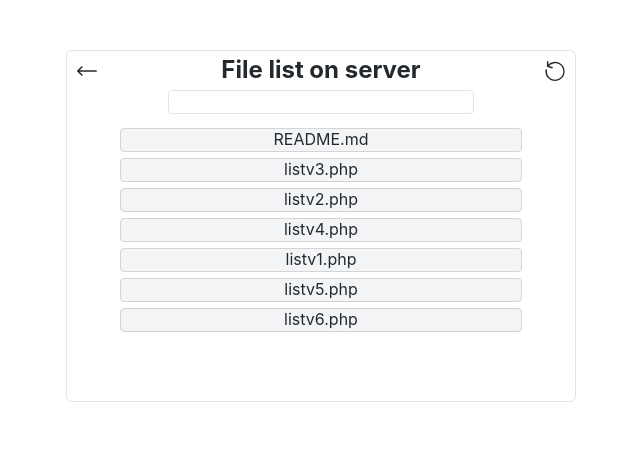
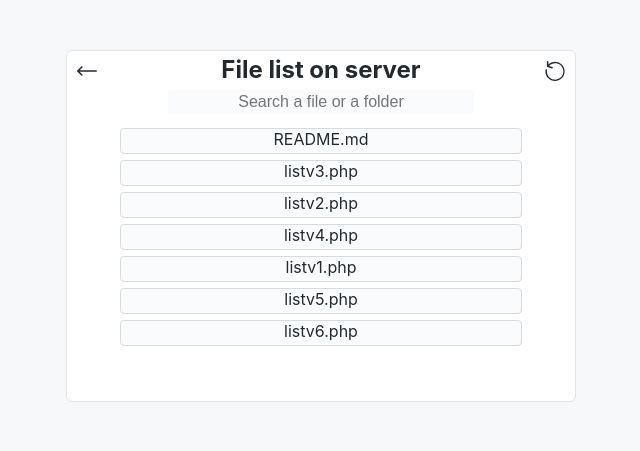
Before and after one commit to Eliton-Lisboa/PHP-list-files, a PHP site: page /listv6.php in a window 1280 px wide. Shown: the top 451 px of the page, without its empty margins (319-959 px from the left). Run offline with PHP 8.4, Linux system fonts and the light colour scheme.

Commit message:
Add files via upload

```diff
--- a/listv6.php
+++ b/listv6.php
@@ -23,34 +23,58 @@
 
     <style>
         :root {
-            --white-color: rgb(255, 255, 255);
-            --gray-color: rgb(36, 41, 46);
-            --blue-color: rgb(3, 102, 214);
-            --green-color: rgb(46, 164, 79);
+            --background-color: #f6f8fa;
+            --scrollbar-thumb-background-color: rgba(17, 88, 199, 1);
 
-            --faint-gray-border: 1px solid rgb(225, 228, 232);
-            --first-btn-color: rgb(243, 244, 246);
-            --first-btn-shadow-color: rgb(211, 212, 214);
-            --btn-active-border: rgba(3, 102, 214 , .3);
-            --font-color: rgb(36, 41, 46);
-            --form-color: transparent;
+            --btn-focus-box-shadow: 0px 0px 0px 3px rgba(17, 88, 199, .4);
+
+            --txb-background-color: #fafbfc;
+
+            --first-btn-background-color: #fafbfc;
+            --first-btn-border-color: #d9dadc;
+            --first-btn-hover-border-color: #d3d4d6;
+            --first-btn-hover-background-color: #f3f4f6;
+            --first-btn-active-background-color: #edeff2;
+
+            --second-btn-font-color: #0366d6;
+            --second-btn-hover-font-color: #fff;
+            --second-btn-hover-background-color: #0366d6;
+            --second-btn-hover-border-color: #075bbb;
+            --second-btn-active-background-color: #035fc7;
+
+            --first-font-color: #24292e;
+            --second-font-color: #fff;
+            --form-background-color: #fff;
+            --form-border-color: #e1e4e8;
         }
 
         <?php
             if ($mode == 'darkness') {
                 echo "
                 :root {
-                    --white-color: rgb(36, 41, 46);
-                    --gray-color: rgb(36, 41, 46);
-                    --blue-color: rgb(3, 102, 214);
-                    --green-color: rgb(46, 164, 79);
+                    --background-color: #06090f;
+                    --scrollbar-thumb-background-color: rgba(17, 88, 199, 1);
 
-                    --faint-gray-border: 1px solid rgb(24, 26, 31);
-                    --first-btn-color: rgb(78, 85, 94);
-                    --first-btn-shadow-color: rgb(84, 87, 91);
-                    --btn-active-border: rgba(3, 102, 214 , .3);
-                    --font-color: rgb(210, 210, 210);
-                    --form-color: rgb(49, 54, 63);
+                    --btn-focus-box-shadow: 0px 0px 0px 3px rgba(17, 88, 199, .4);
+
+                    --txb-background-color: #0d1117;
+
+                    --first-btn-background-color: #21262d;
+                    --first-btn-border-color: #30363d;
+                    --first-btn-hover-background-color: #30363d;
+                    --first-btn-hover-border-color: #8b949e;
+                    --first-btn-active-background-color: #161b22;
+
+                    --second-btn-font-color: #58a6ff;
+                    --second-btn-hover-font-color: #58a6ff;
+                    --second-btn-hover-background-color: #30363d;
+                    --second-btn-hover-border-color: #58a6ff;
+                    --second-btn-active-background-color: #0d419d;
+
+                    --first-font-color: #c9d1d9;
+                    --second-font-color: #fff;
+                    --form-background-color: #0d1117;
+                    --form-border-color: #30363d;
                 }
                 ";
             }
@@ -59,15 +83,15 @@
         ::-webkit-scrollbar {
             width: 7px;
             height: 7px;
-            background-color: var(--white-color);
+            background-color: var(--background-color);
         }
         ::-webkit-scrollbar-thumb {
-            background-color: var(--blue-color);
+            background-color: var(--scrollbar-thumb-background-color);
         }
 
         body {
             margin: 0px;
-            background-color: var(--white-color);
+            background-color: var(--background-color);
             font-family:
             '-apple-system',
             'BlinkMacSystemFont',
@@ -87,13 +111,13 @@
             display: block;
             position: relative;
             margin: 50px auto 50px auto;
-            background-color: var(--form-color);
-            color: var(--font-color);
+            background-color: var(--form-background-color);
+            color: var(--first-font-color);
             text-align: center;
             border-radius: 6px;
             padding: 4px;
             padding-bottom: 6px;
-            border: var(--faint-gray-border);
+            border: 1px solid var(--form-border-color);
         }
 
         body div#initial div#error {
@@ -118,31 +142,44 @@
 
         body div#initial div#buttons a {
             text-decoration: none;
+            outline: none;
+            transition: .2s cubic-bezier(.3, 0, .5, 1);
+            user-select: none;
             display: block;
             width: 80%;
             text-align: center;
             margin: 6px auto 6px auto;
-            background-color: var(--first-btn-color);
+            font-size: 12pt;
+            background-color: var(--first-btn-background-color);
             border-radius: 4px;
-            height: 22px;
-            color: var(--font-color);
-            line-height: 1.3rem;
-            border: 1px solid var(--first-btn-shadow-color);
+            height: 24px;
+            color: var(--first-font-color);
+            border: 1px solid var(--first-btn-border-color);
         }
-        body div#initial div#buttons a:active { box-shadow: 0px 0px 0px 3px var(--btn-active-border); }
+        body div#initial div#buttons a:hover {
+            border: 1px solid var(--first-btn-hover-border-color);
+            background-color: var(--first-btn-hover-background-color);
+        }
+        body div#initial div#buttons a:active {
+            background-color: var(--first-btn-active-background-color);
+        }
+        body div#initial div#buttons a:focus {
+            box-shadow: var(--btn-focus-box-shadow);
+            border: 1px solid var(--second-btn-hover-border-color);
+        }
 
         body div#initial div#buttons a.btn-folder {
-            background-color: var(--blue-color);
-            border-color: var(--blue-color);
+            color: var(--second-btn-font-color);
         }
-        <?php
-            if ($mode == 'light') {
-                echo '
-                body div#initial div#buttons a.btn-folder {
-                    color: var(--white-color);
-                }';
-            }
-        ?>
+        body div#initial div#buttons a.btn-folder:hover {
+            border: 1px solid var(--second-btn-hover-border-color);
+            background-color: var(--second-btn-hover-background-color);
+            color: var(--second-btn-hover-font-color);
+        }
+        body div#initial div#buttons a.btn-folder:active {
+            background-color: var(--second-btn-active-background-color);
+            color: var(--second-font-color);
+        }
 
         /* header */
         body div#initial div#header {
@@ -174,21 +211,24 @@
             border-radius: 0px;
             display: inline-block;
             position: relative;
-            fill: var(--font-color);
+            fill: var(--first-font-color);
             margin: 6px;
         }
 
         body div#initial div#header input#txbSearch {
-            border: var(--faint-gray-border);
+            border: 1px solid var(--first-btn-background-color);
             border-radius: 4px;
             width: 60%;
             height: 20px;
-            background-color: var(--white-color);
+            background-color: var(--txb-background-color);
             outline: none;
-            color: var(--font-color);
+            color: var(--first-font-color);
             text-align: center;
             font-size: 12pt;
             display: inline-block;
+        }
+        body div#initial div#header input#txbSearch:focus {
+            border: 1px solid var(--second-btn-hover-border-color);
         }
 
         body div#buttons {
@@ -196,7 +236,7 @@
         }
 
         body div#buttons svg.btnBrowser {
-            fill: var(--font-color);
+            fill: var(--first-font-color);
             height: 24px;
             margin-left: 10px;
         }
@@ -219,7 +259,7 @@
     </style>
 
     <link rel='icon' href='https://icons.iconarchive.com/icons/papirus-team/papirus-mimetypes/256/app-x-php-icon.png'/>
-    <title>File list on server</title>
+    <title></> File list on server</title>
 </head>
 <body id='body'>
 
@@ -238,7 +278,7 @@
                 <svg class='top-buttons' onclick='window.location.reload()' viewBox='0 0 458.186 458.186'><g transform='matrix(-1,0,0,1,458.1860580444336,0)'><g> <path d='M445.651,201.95c-1.485-9.308-10.235-15.649-19.543-14.164c-9.308,1.485-15.649,10.235-14.164,19.543c0.016,0.102,0.033,0.203,0.051,0.304c17.38,102.311-51.47,199.339-153.781,216.719c-102.311,17.38-199.339-51.47-216.719-153.781S92.966,71.232,195.276,53.852c62.919-10.688,126.962,11.29,170.059,58.361l-75.605,25.19c-8.944,2.976-13.781,12.638-10.806,21.582c0.001,0.002,0.002,0.005,0.003,0.007c2.976,8.944,12.638,13.781,21.582,10.806c0.003-0.001,0.005-0.002,0.007-0.002l102.4-34.133c6.972-2.322,11.675-8.847,11.674-16.196v-102.4C414.59,7.641,406.949,0,397.523,0s-17.067,7.641-17.067,17.067v62.344C292.564-4.185,153.545-0.702,69.949,87.19s-80.114,226.911,7.779,310.508s226.911,80.114,310.508-7.779C435.905,339.799,457.179,270.152,445.651,201.95z'/> </g> </svg>
             </div>
 
-            <input type='text' id='txbSearch'/>
+            <input type='text' id='txbSearch' placeholder='Search a file or a folder'/>
         </div>
 
         <div id='buttons'>
```
